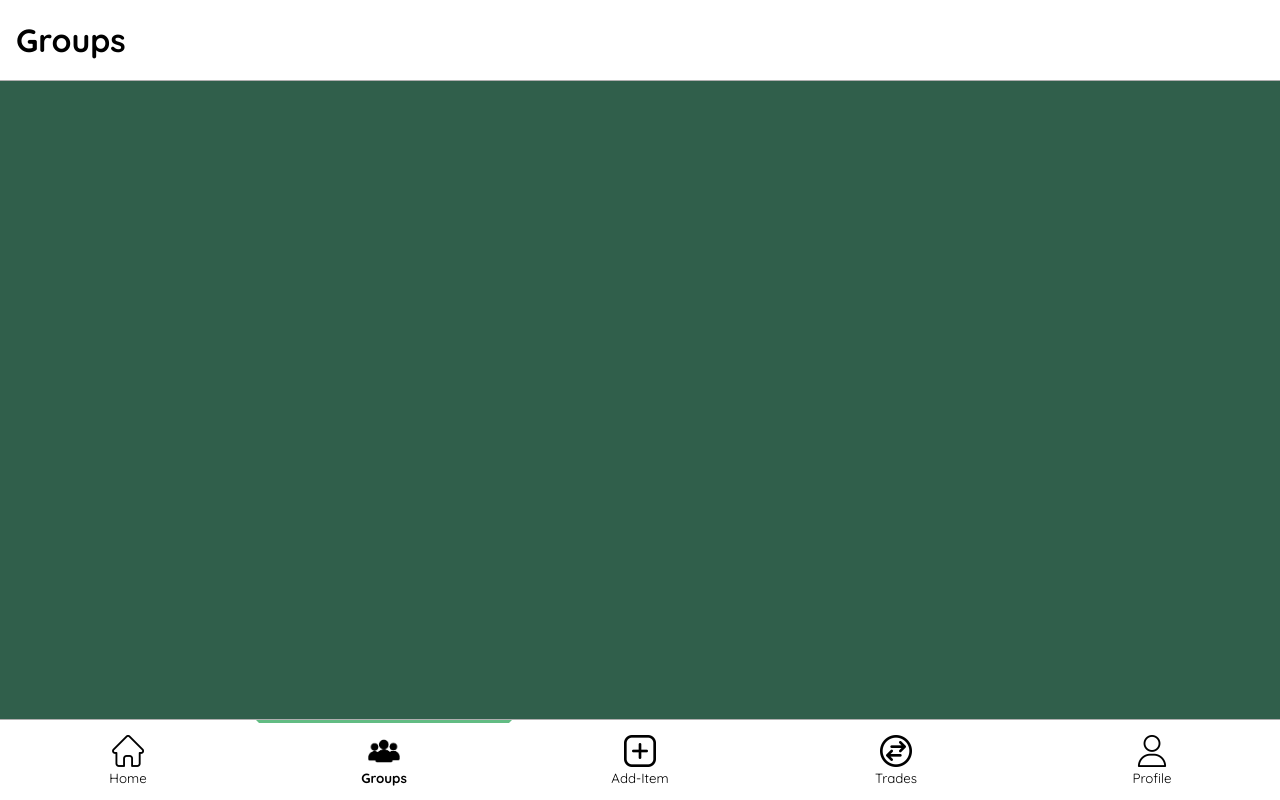
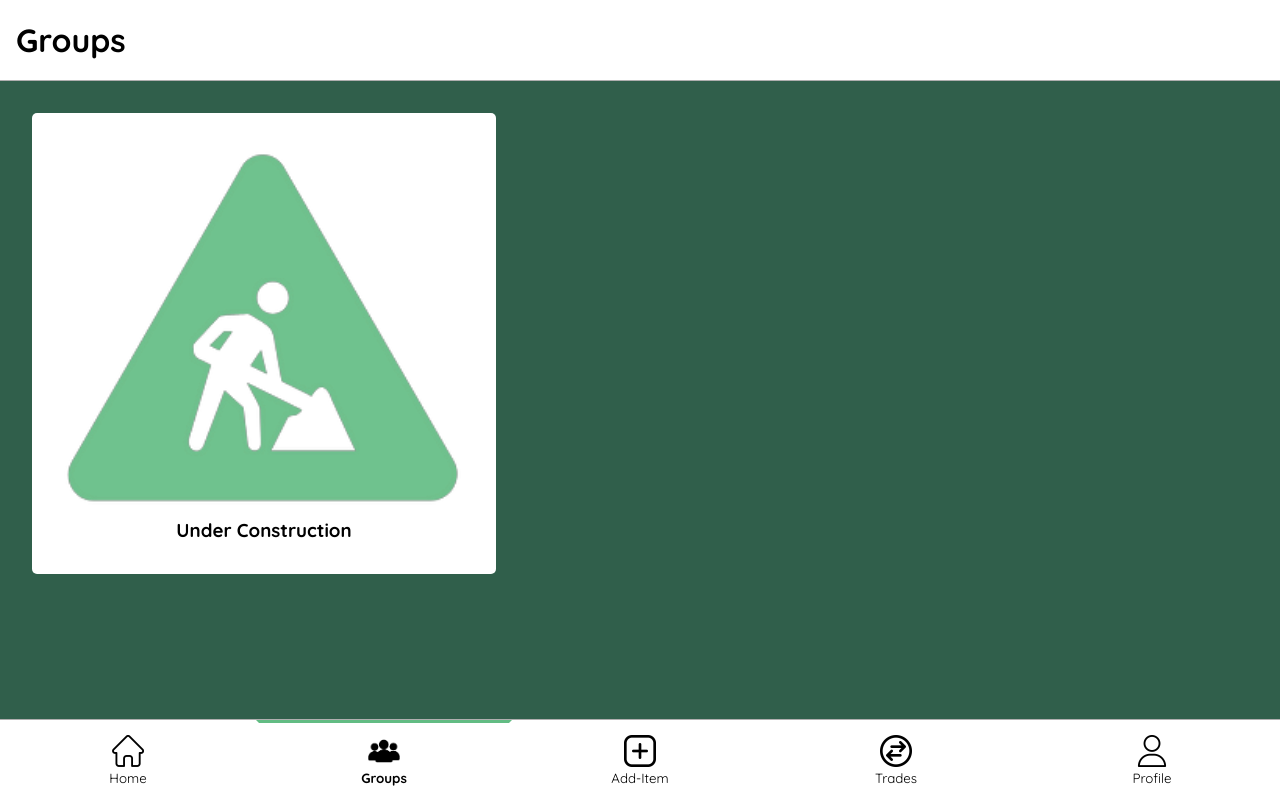
Before and after one commit to JDMCK/2800-202310-BBY08, a React (Create React App) app: page /groups in a window 1280 px wide. Built offline with nearby package versions, Linux system fonts and the light colour scheme; no server answers; sample sign-in values are in the browser's storage.

Commit message:
added under construction to groups

```diff
--- a/src/img/index.js
+++ b/src/img/index.js
@@ -17,3 +17,4 @@ export { default as placeholderProfilePicture } from './placeholder_profile_pict
 export { default as upArrowIcon } from './up_arrow.png';
 export { default as logo } from './logo.png';
 export { default as gif404 } from './404.gif';
+export { default as construction } from './construction.png'
--- a/src/pages/Groups.js
+++ b/src/pages/Groups.js
@@ -1,9 +1,14 @@
 import { Footer, Navbar } from '../components';
+import { construction } from '../img';
 
 const Groups = () => {
   return (
     <>
       <Navbar title="Groups" />
+      <div id="groupsContainer">
+        <img src={construction} alt="Under Construction" />
+        <h3>Under Construction</h3>
+      </div>
       <Footer />
     </>
   );
--- /dev/null
+++ b/src/styles/groups.css
@@ -0,0 +1,14 @@
+#groupsContainer {
+    width: auto;
+    background-color: white;
+    margin: 2rem;
+    padding: 2rem;
+    border-radius: 5px;
+    max-width: 400px;
+    text-align: center;
+}
+
+#groupsContainer img{
+    width: 100%;
+    max-width: 400px;
+}
--- a/src/styles/index.js
+++ b/src/styles/index.js
@@ -17,3 +17,4 @@ export { default as inventoryModal } from './inventoryModal.css';
 export { default as trades } from './trades.css';
 export { default as og } from './og.css';
 export { default as error } from './404.css';
+export { default as groups } from './groups.css';
```
Also changed, not shown: src/img/construction.png (added), src/pages/index.js (line endings or trailing spaces).
